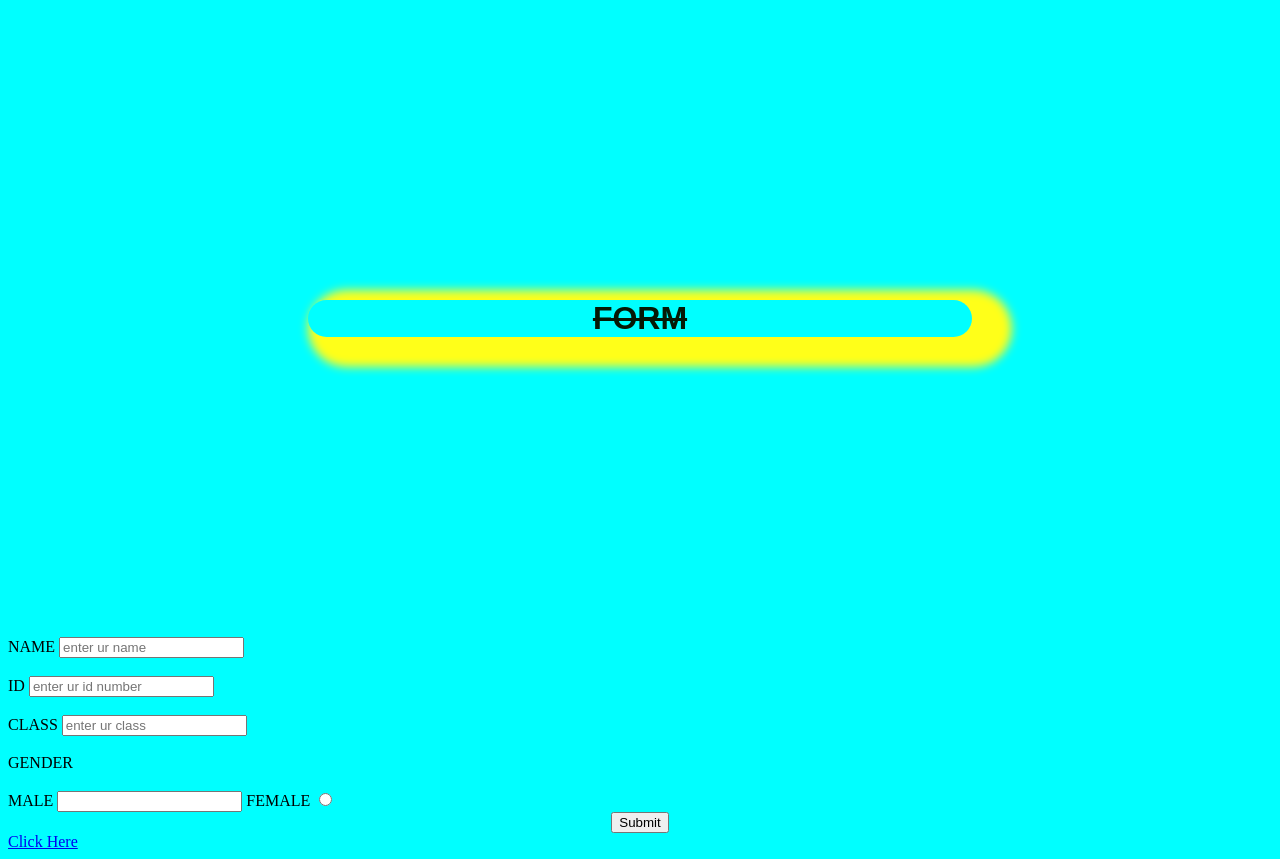
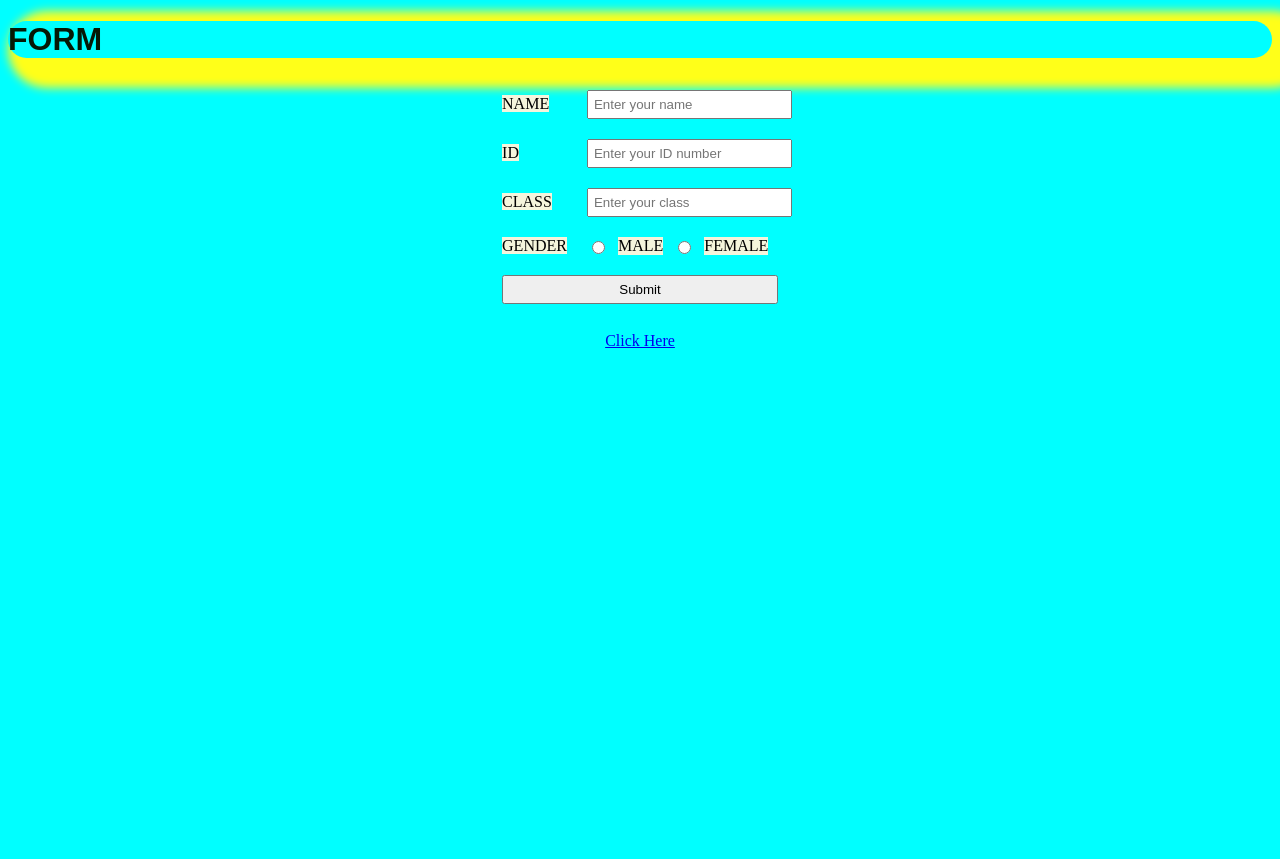
Before and after one commit to LokeshVasa/Web-Development, a plain HTML site: page form.html in a window 1280 px wide. After the commit the page ends 800 px from the top, so only its background shows below. Drawn offline with Linux system fonts and the light colour scheme.

Commit message:
intial commit

```diff
--- a/form.html
+++ b/form.html
@@ -2,27 +2,44 @@
 <html>
     <head>
         <link href="styl1.css" rel="stylesheet">
-        <tittle><center><bold><h1>FORM</h1></bold></center></tittle>
+
+        <title>FORM</title>
     </head>
     <body>
-        <form>
-            <label for="s">NAME</label>
-            <input type="text" id="s"placeholder="enter ur name"><br><br>
-
-            <label for="a">ID</label>
-            <input type="text" id="a"placeholder="enter ur id number"><br><br>
-
-            <label for="b">CLASS</label>
-            <input type="text" id="b"placeholder="enter ur class"><br><br>
-
-
-            <label>GENDER</label><br><br>
-            <label>MALE</label>
-            <input type="o">
-            <label>FEMALE</label>
-            <input type="radio">
-            <br><center><input type="submit"></center>
-            <a href="http://127.0.0.1:5500/Basics.html/1.html">Click Here</a>
+        <center><h1>FORM</h1></center>
+        <form action="1.html" method="post">
+            <table>
+                <tr>
+                    <td><label for="s">NAME</label></td>
+                    <td><input type="text" id="s" name="name" placeholder="Enter your name"></td>
+                </tr>
+                <tr>
+                    <td><label for="a">ID</label></td>
+                    <td><input type="text" id="a" placeholder="Enter your ID number"></td>
+                </tr>
+                <tr>
+                    <td><label for="b">CLASS</label></td>
+                    <td><input type="text" id="b" placeholder="Enter your class"></td>
+                </tr>
+                <tr>
+                    <td><label>GENDER</label></td>
+                    <td>
+                        <div class="radio-group">
+                            <input type="radio" id="male" name="gender" value="male">
+                            <label for="male">MALE</label>
+                            <input type="radio" id="female" name="gender" value="female">
+                            <label for="female">FEMALE</label>
+                        </div>
+                    </td>
+                </tr>
+                <tr>
+                    <td colspan="2" class="submit-container">
+                        <input type="submit">
+                    </td>
+                </tr>
+            </table>
+            <br>
+            <center><a href="http://127.0.0.1:5500/Basics.html/1.html">Click Here</a></center>
         </form>
     </body>
 </html>
--- a/styl1.css
+++ b/styl1.css
@@ -1,18 +1,43 @@
 body{
     background-color: aqua;
 }
-h1{7
-    text-align: center;
+h1{
+    text-align: start;
     color: rgb(5,25,5);
-    margin: 300px;
     font-family: sans-serif;
     font-weight:bolder;
     box-shadow: 20px 10px 10px  20px
     rgb( 255, 255, 25);
-    text-decoration-line:underline;
-    text-decoration-line:overline;
-    text-decoration-line:line-through;
     border-radius: 20px;
 
 
 }
+label{
+    background-color: beige;
+
+}
+
+table {
+    margin: 0 auto;
+    border-collapse: collapse;
+}
+
+td {
+    padding: 10px;
+    text-align: left;
+}
+
+input[type="text"], input[type="submit"] {
+    width: 100%;
+    padding: 5px;
+}
+
+.radio-group {
+    display: flex;
+    gap: 10px;
+    align-items: center;
+}
+
+.submit-container {
+    text-align: center;
+}
```
